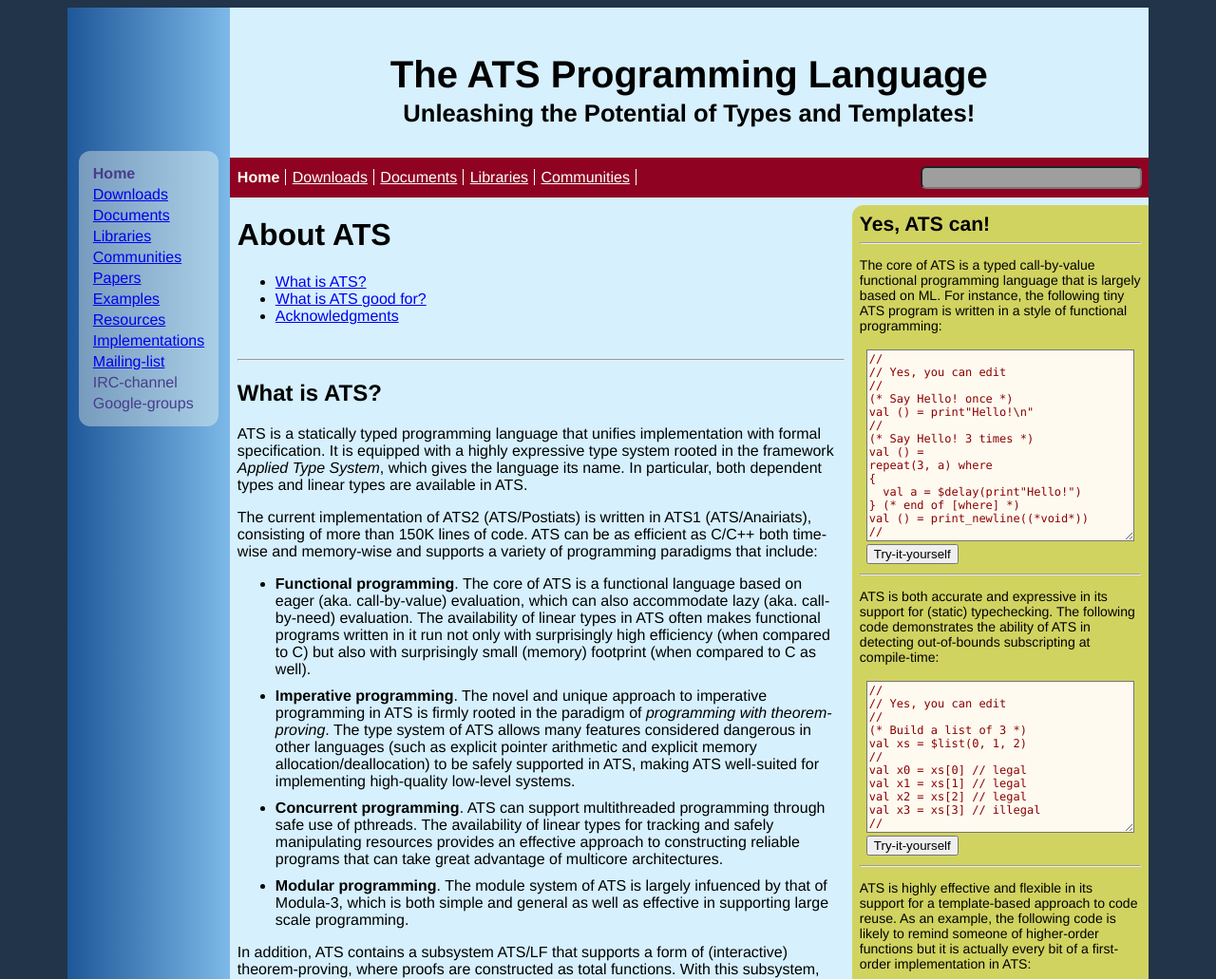
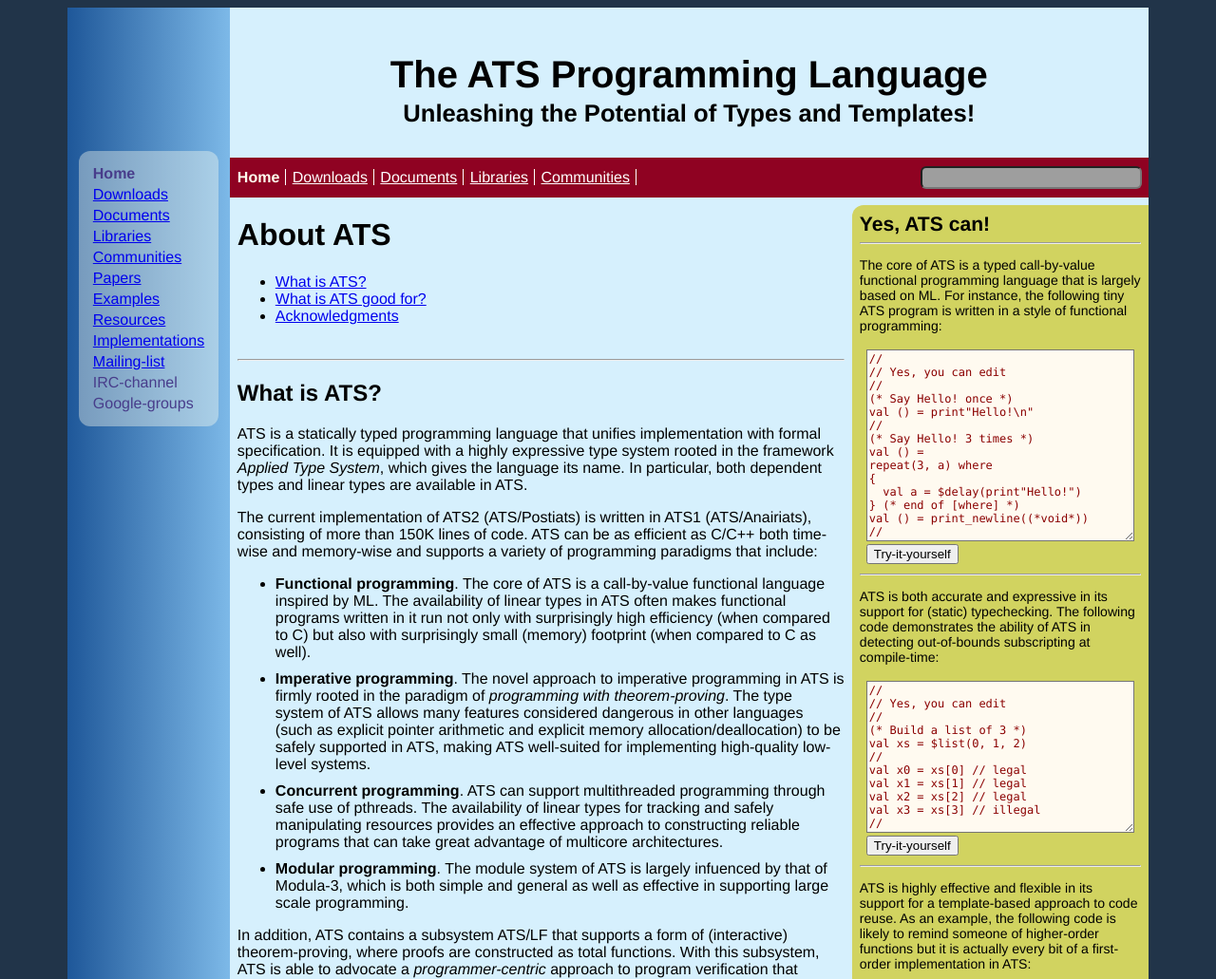
Before and after one commit to githwxi/atslangweb, a PHP site: page /Home.php in a window 1280 px wide. Shown: the top 1031 px of the page at 95% size. Run offline with PHP 8.4, Linux system fonts and the light colour scheme; grey boxes are pictures that could not be loaded.

Commit message:
Updating: improving ats2langweb

```diff
--- a/thePageRBodyLContent/Home.php
+++ b/thePageRBodyLContent/Home.php
@@ -31,24 +31,23 @@ style="list-style-position:outside;"
 style="margin-top:10px;margin-bottom:10px;"
 >
 <strong>Functional programming</strong>.
-The core of ATS is a functional language based on eager
-(aka. call-by-value) evaluation, which can also accommodate lazy
-(aka. call-by-need) evaluation. The availability of linear types in ATS
-often makes functional programs written in it run not only with
-surprisingly high efficiency (when compared to C) but also with
-surprisingly small (memory) footprint (when compared to C as well).
+The core of ATS is a call-by-value functional language inspired by ML.
+The availability of linear types in ATS often makes functional programs
+written in it run not only with surprisingly high efficiency (when compared
+to C) but also with surprisingly small (memory) footprint (when compared to
+C as well).
 </li>
 
 <li
 style="margin-top:10px;margin-bottom:10px;"
 >
 <strong>Imperative programming</strong>.
-The novel and unique approach to imperative programming in ATS is firmly
-rooted in the paradigm of <em>programming with theorem-proving</em>. The
-type system of ATS allows many features considered dangerous in other
-languages (such as explicit pointer arithmetic and explicit memory
-allocation/deallocation) to be safely supported in ATS, making ATS well-suited
-for implementing high-quality low-level systems.
+The novel approach to imperative programming in ATS is firmly rooted in the
+paradigm of <em>programming with theorem-proving</em>. The type system of
+ATS allows many features considered dangerous in other languages (such as
+explicit pointer arithmetic and explicit memory allocation/deallocation) to
+be safely supported in ATS, making ATS well-suited for implementing
+high-quality low-level systems.
 </li>
 
 <li
```
